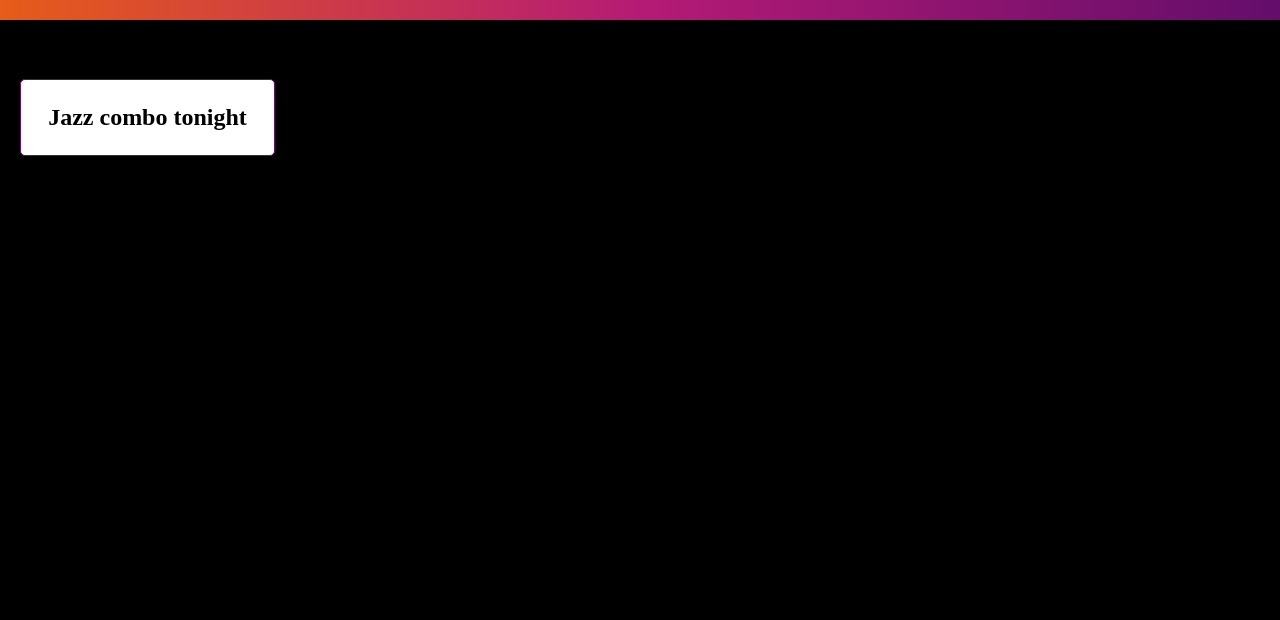
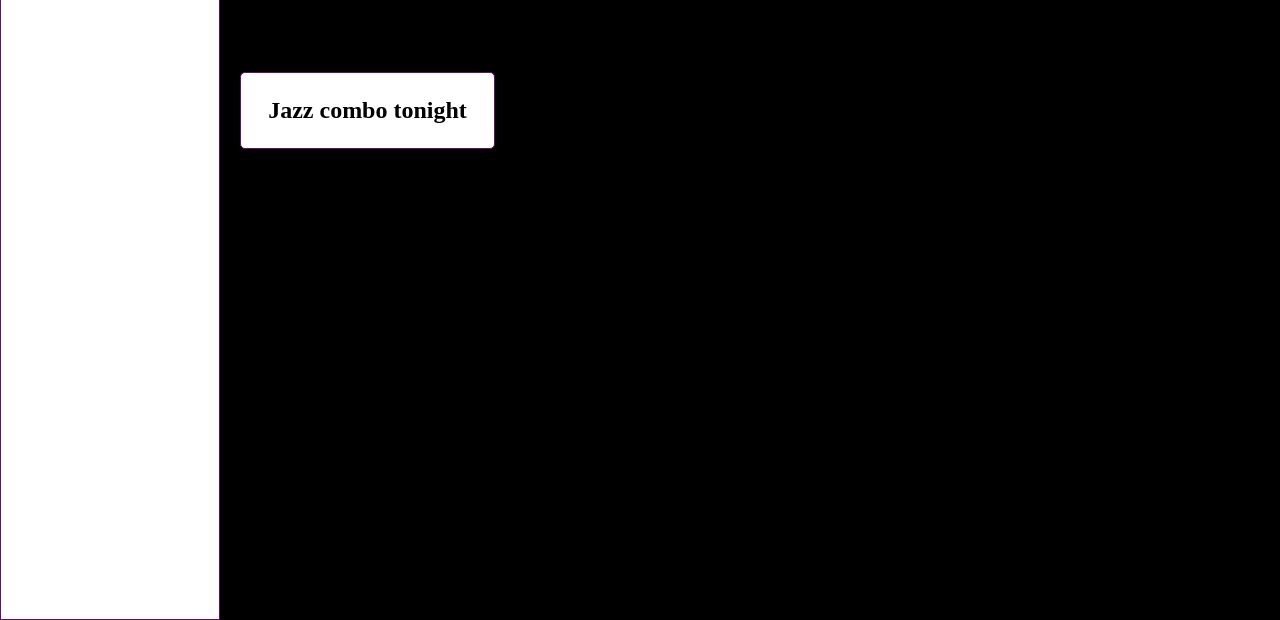
Before and after one commit to CSefcek/local-events-page, a plain HTML site: page index.html in a window 1280 px wide. Shown: the part 180-800 px from the top of the page. Drawn offline with Linux system fonts and the light colour scheme.

Commit message:
Add styles to nav bar

```diff
--- a/styles.css
+++ b/styles.css
@@ -1,3 +1,26 @@
+.page {
+    display: grid;
+    grid-template-columns: 220px 1fr;
+    grid-template-rows: auto 1fr auto;
+    grid-template-areas:
+    "nav hero"
+    "nav events"
+    "nav footer";
+    min-height: 100vh;
+}
+
+.sidenav {
+    background-color: white;
+    border: 1px solid #640D6B;
+    grid-area: nav;
+    display: flex;
+    flex-direction: column;
+    gap: 1rem;
+    align-items: flex-start;
+    padding: 2rem 0.5rem;
+}
+
+
 body {
     margin: 0px;
     background-color: black;
```
